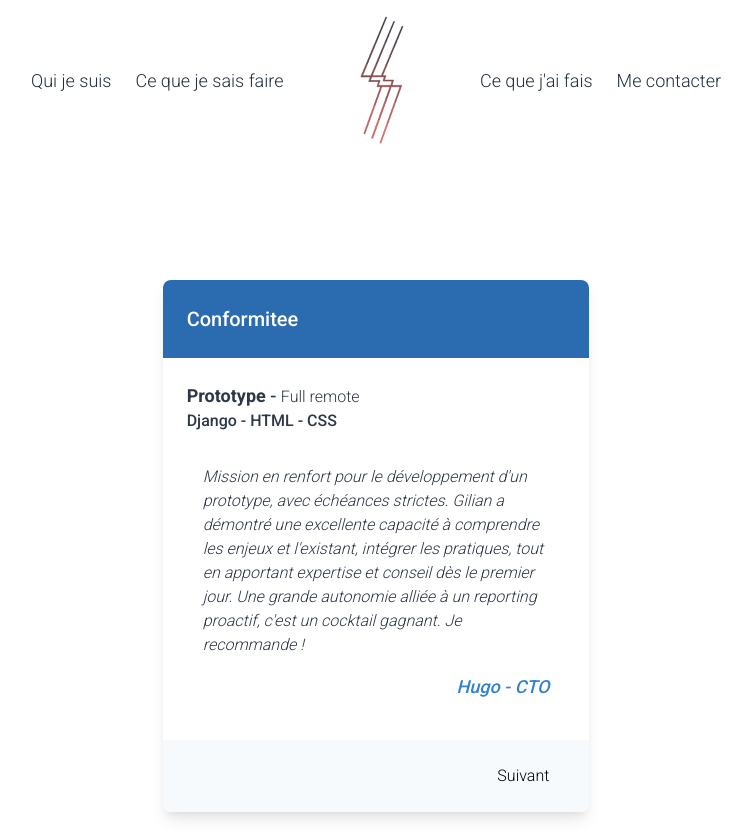
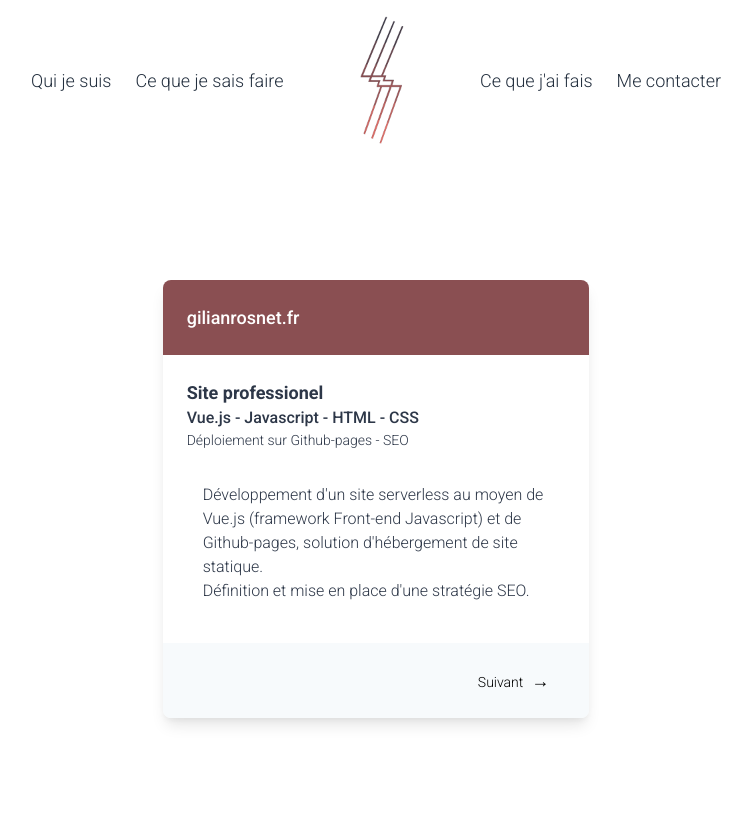
Before and after one commit to TheScottishFly/thescottishfly.github.io, a Vue app: page /portfolio in a window 1280 px wide. Shown: the whole page, without its empty margins (264-1016 px from the left). After the commit the page ends 800 px from the top, so only its background shows below. Built offline with nearby package versions, Linux system fonts and the light colour scheme; a small style sheet from the web is missing; what vue-typed-js would draw is missing.

Commit message:
list xps

```diff
--- a/src/App.vue
+++ b/src/App.vue
@@ -4,7 +4,7 @@
       <img alt="Freelance Django/Vue.js Lyon - Logo" src="./assets/img/logo.png" class="h-64 animated zoomIn bg-transparent" style="animation-duration: 1s; animation-delay: 0.2s;">
     </transition>
     <Navbar></Navbar>
-    <transition name="fade" :duration="{ enter: 1500, leave: 250 }">
+    <transition name="fade" mode="out-in">
       <router-view></router-view>
     </transition>
   </div>
--- a/src/components/portfolio/Card.vue
+++ b/src/components/portfolio/Card.vue
@@ -1,31 +1,128 @@
 <template>
-  <div class="card flex flex-row self-center justify-center lg:w-1/2 sm:w-5/6 w-full my-6">
+  <div class="flex flex-col w-full h-full">
+    <transition v-if="step === 1" enter-active-class="animated fadeIn" leave-active-class="animated bounceOutRight">
+      <div class="card flex flex-row self-center justify-center xl:w-1/2 sm:w-5/6 w-full my-6">
+        <div class="flex flex-col sm:w-2/3 sm:mx-0 mx-6 h-full bg-white shadow-lg hover:shadow rounded-lg">
+          <div class="w-full rounded-t-lg p-6" style="background-color: #8a4f52;">
+            <h1 class="text-lg text-white">gilianrosnet.fr</h1>
+          </div>
+          <div class="bg-white p-6 text-gray-800">
+            <p class="text-lg"><span class="font-semibold">Site professionel</span></p>
+            <p>Vue.js - Javascript - HTML - CSS</p>
+            <p class="text-sm font-light">Déploiement sur Github-pages - SEO</p>
+            <blockquote class="flex flex-col p-4 md:mt-4 mt-0 font-light">
+              <p>
+                Développement d'un site serverless au moyen de Vue.js (framework Front-end Javascript) et de Github-pages, solution d'hébergement de site statique.
+              </p>
+              <p>Définition et mise en place d'une stratégie SEO.</p>
+            </blockquote>
+          </div>
+          <div class="flex flex-row justify-end w-full bg-gray-100 rounded-b-lg py-6 px-10">
+            <button class="font-light text-sm" @click="step++">Suivant<span class="ml-2 text-lg">&#8594;</span></button>
+          </div>
+        </div>
+      </div>
+    </transition>
+    <transition v-if="step === 2" enter-active-class="animated fadeIn" leave-active-class="animated bounceOutRight">
+      <div class="card flex flex-row self-center justify-center xl:w-1/2 sm:w-5/6 w-full my-6">
         <div class="flex flex-col sm:w-2/3 sm:mx-0 mx-6 h-full bg-white shadow-lg hover:shadow rounded-lg">
           <div class="w-full bg-blue-700 rounded-t-lg p-6">
-        <h1 class="text-xl text-white">Conformitee</h1>
+            <h1 class="text-lg text-white">Conformitee</h1>
           </div>
           <div class="bg-white p-6 text-gray-800">
             <p class="text-lg"><span class="font-semibold">Prototype</span> - <span class="font-light text-base">Full remote</span></p>
-        <p>Django - HTML - CSS</p>
+            <p>Django - Python - HTML - CSS</p>
+            <blockquote class="flex flex-col p-4 md:mt-4 mt-0 font-light italic" cite="https://www.malt.fr/profile/gilianrosnetboutinet#profileMissions">
+              <p>
+                &#8221; Mission en renfort pour le développement d'un prototype, avec échéances strictes. Gilian a démontré une excellente capacité à comprendre les enjeux et l'existant, intégrer les pratiques, tout en apportant expertise et conseil dès le premier jour. Une grande autonomie alliée à un reporting proactif, c'est un cocktail gagnant. Je recommande ! &#8221;
+              </p>
+              <a target="_blank" href="https://www.malt.fr/profile/gilianrosnetboutinet#profileMissions" class="self-end mt-4 text-blue-600 font-normal">Hugo - CTO</a>
+            </blockquote>
+          </div>
+          <div class="flex flex-row justify-between w-full bg-gray-100 rounded-b-lg py-6 px-10">
+            <button class="font-light text-sm" @click="step--"><span class="mr-2 text-lg">&#8592;</span>Précédent</button>
+            <button class="font-light text-sm" @click="step++">Suivant<span class="ml-2 text-lg">&#8594;</span></button>
+          </div>
+        </div>
+      </div>
+    </transition>
+    <transition v-if="step === 3" enter-active-class="animated fadeIn" leave-active-class="animated bounceOutRight">
+      <div class="card flex flex-row self-center justify-center xl:w-1/2 sm:w-5/6 w-full my-6">
+        <div class="flex flex-col sm:w-2/3 sm:mx-0 mx-6 h-full bg-white shadow-lg hover:shadow rounded-lg">
+          <div class="w-full bg-black rounded-t-lg p-6">
+            <h1 class="text-lg text-white">ImmoService</h1>
+          </div>
+          <div class="bg-white p-6 text-gray-800">
+            <p class="text-lg"><span class="font-semibold">Prototype</span> - <span class="font-light text-base">Projet entrepreneurial</span></p>
+            <p>Django - Python - Node.js - OpenLayer - Open Data</p>
             <blockquote class="flex flex-col p-4 md:mt-4 mt-0 font-light italic" cite="https://www.malt.fr/profile/gilianrosnetboutinet#profileMissions">
               <p>
                 Mission en renfort pour le développement d'un prototype, avec échéances strictes. Gilian a démontré une excellente capacité à comprendre les enjeux et l'existant, intégrer les pratiques, tout en apportant expertise et conseil dès le premier jour. Une grande autonomie alliée à un reporting proactif, c'est un cocktail gagnant. Je recommande !
               </p>
-          <a target="_blank" href="https://www.malt.fr/profile/gilianrosnetboutinet#profileMissions" class="self-end mt-4 text-blue-600 text-lg font-normal">Hugo - CTO</a>
             </blockquote>
           </div>
-      <div class="flex flex-row justify-between w-full bg-gray-100 rounded-b-lg py-6 px-10 font-light">
-        <p></p>
-        <a href="#">Suivant</a>
+          <div class="flex flex-row justify-between w-full bg-gray-100 rounded-b-lg py-6 px-10">
+            <button class="font-light text-sm" @click="step--"><span class="mr-2 text-lg">&#8592;</span>Précédent</button>
+            <button class="font-light text-sm" @click="step++">Suivant<span class="ml-2 text-lg">&#8594;</span></button>
           </div>
         </div>
+      </div>
+    </transition>
+    <transition v-if="step === 4" enter-active-class="animated fadeIn" leave-active-class="animated bounceOutRight">
+      <div class="card flex flex-row self-center justify-center xl:w-1/2 sm:w-5/6 w-full my-6">
+        <div class="flex flex-col sm:w-2/3 sm:mx-0 mx-6 h-full bg-white shadow-lg hover:shadow rounded-lg">
+          <div class="w-full bg-corail rounded-t-lg p-6">
+            <h1 class="text-lg text-white">Hopes</h1>
+          </div>
+          <div class="bg-white p-6 text-gray-800">
+            <p class="text-lg"><span class="font-semibold">Prototype</span> - <span class="font-light text-base">Projet entrepreneurial</span></p>
+            <p>Django - Python - Vue.js - Javascript</p>
+            <blockquote class="flex flex-col p-4 md:mt-4 mt-0 font-light italic" cite="https://www.malt.fr/profile/gilianrosnetboutinet#profileMissions">
+              <p>
+                Mission en renfort pour le développement d'un prototype, avec échéances strictes. Gilian a démontré une excellente capacité à comprendre les enjeux et l'existant, intégrer les pratiques, tout en apportant expertise et conseil dès le premier jour. Une grande autonomie alliée à un reporting proactif, c'est un cocktail gagnant. Je recommande !
+              </p>
+            </blockquote>
+          </div>
+          <div class="flex flex-row justify-between w-full bg-gray-100 rounded-b-lg py-6 px-10">
+            <button class="font-light text-sm" @click="step--"><span class="mr-2 text-lg">&#8592;</span>Précédent</button>
+            <button class="font-light text-sm" @click="step++">Suivant<span class="ml-2 text-lg">&#8594;</span></button>
+          </div>
+        </div>
+      </div>
+    </transition>
+    <transition v-if="step === 5" enter-active-class="animated fadeIn" leave-active-class="animated bounceOutRight">
+      <div class="card flex flex-row self-center justify-center xl:w-1/2 sm:w-5/6 w-full my-6">
+        <div class="flex flex-col sm:w-2/3 sm:mx-0 mx-6 h-full bg-white shadow-lg hover:shadow rounded-lg">
+          <div class="w-full bg-purple-600 rounded-t-lg p-6">
+            <h1 class="text-lg text-white">Lali Wildfire</h1>
+          </div>
+          <div class="bg-white p-6 text-gray-800">
+            <p class="text-lg"><span class="font-semibold">Prototype</span> - <span class="font-light text-base">Full remote</span></p>
+            <p>Python - Node.js - Sigfox (IOT) - MapBox</p>
+            <blockquote class="flex flex-col p-4 md:mt-4 mt-0 font-light italic" cite="https://www.malt.fr/profile/gilianrosnetboutinet#profileMissions">
+              <p>
+                Mission en renfort pour le développement d'un prototype, avec échéances strictes. Gilian a démontré une excellente capacité à comprendre les enjeux et l'existant, intégrer les pratiques, tout en apportant expertise et conseil dès le premier jour. Une grande autonomie alliée à un reporting proactif, c'est un cocktail gagnant. Je recommande !
+              </p>
+            </blockquote>
+          </div>
+          <div class="flex flex-row justify-between w-full bg-gray-100 rounded-b-lg py-6 px-10">
+            <button class="font-light text-sm" @click="step--"><span class="mr-2 text-lg">&#8592;</span>Précédent</button>
+          </div>
+        </div>
+      </div>
+    </transition>
+
   </div>
 </template>
 
 <script>
   export default {
     name: "Card",
-
+    data: function () {
+      return {
+        step: 1
+      };
+    }
   }
 </script>
 
```
Lines whose indentation alone changed are shown as unchanged.
